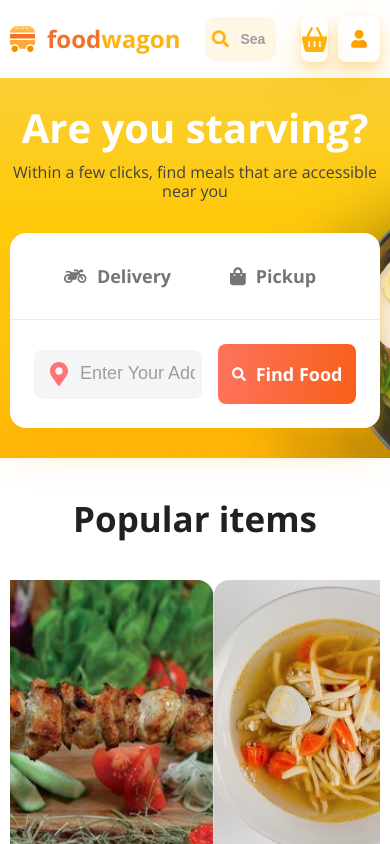
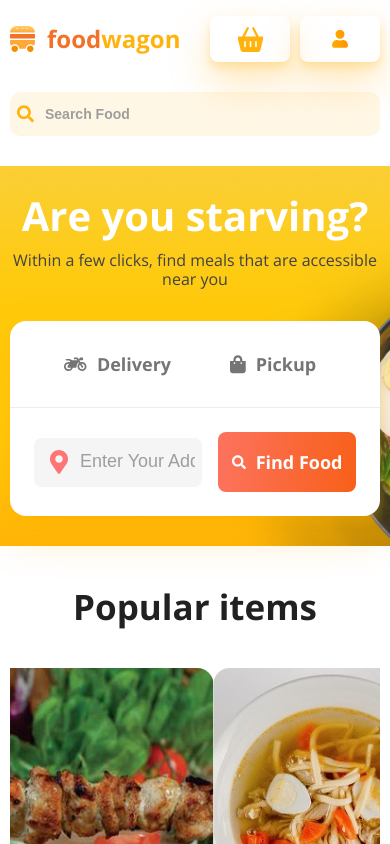
Before and after one commit to boby-boo/food_wagon, a React (Create React App) app: page / in a window 390 px wide. Shown: the top 844 px of the page. Built offline with nearby package versions, Linux system fonts and the light colour scheme; data requests are answered from the project's data file.

Commit message:
refactor: changed header row in  responsive

```diff
--- a/src/components/header/header.scss
+++ b/src/components/header/header.scss
@@ -2,19 +2,25 @@
 
 .header__row {
     padding: 16px 0;
-    @include templateFlex(space-between, center);
+    display: grid;
+    // grid-template-columns: repeat(3, auto);
+    grid-template-columns: 1fr 2fr 1fr;
+    justify-content: space-between;
+    align-items: center;
     column-gap: 25px;
     @media (max-width: 830px) {
         .header__row {
-            &_location {
-                display: none;
-            }
             &_user-panel {
                 display: none;
             }
         }
     };
+    @media (max-width: 600px) {
+        gap: 30px 10px;
+        padding-bottom: 30px;
+    }
     &_logo {
+        justify-self: flex-start;
         @include templateFont(32, 700, 1.2);
         text-transform: lowercase;
         color: $secondary-color;
@@ -26,8 +32,6 @@
             color: $primary-color;
         }
         @media (max-width: 1000px) {
-            grid-column: 1/4;
-            grid-row: 1/2;
             font-size: 24px;
             img {
                 width: 25px;
@@ -58,8 +62,9 @@
         };
     }
     &_search-panel {
-        max-width: 400px;
+        max-width: 450px;
         width: 100%;
+        justify-self: center;
         input {
             width: 100%;
             padding: 14px 10px 14px 35px;
@@ -76,7 +81,7 @@
             &:hover {
                 box-shadow: $primary-shadow;
             }
-            @media(max-width: 900px) {
+            @media(max-width: 1000px) {
                 font-size: 16px;
                 &::placeholder {
                     font-size: 16px;
@@ -89,9 +94,14 @@
                 }
             }
         }
+        @media(max-width: 600px) {
+            grid-column: 1/4;
+            grid-row: 2/3;
+            max-width: 100%;
+        }
     }
     .user-panel {
-        @include templateFlex(space-between, center);
+        @include templateFlex(flex-end, center);
         column-gap: 20px;
         &__basket {
             max-width: 80px;
@@ -113,7 +123,8 @@
         }
         &__login {
             min-height: 46px;
-            min-width: 118px;
+            max-width: 200px;
+            // min-width: 118px;
             width: 100%;
             padding: 5px 12px;
             @include templateFlex(center, center);
@@ -131,7 +142,8 @@
             }
         }
         button,
-        input {
+        input,
+        a {
             min-height: 46px;
             padding: 5px 12px;
             border-radius: 8px;
@@ -152,9 +164,10 @@
                 font-size: 16px;
             }
         }
-        @media (max-width: 660px) {
+        @media (max-width: 750px) {
             .user-panel__login {
-                min-width: 40px;
+                // min-width: 40px;
+                max-width: 80px;
                 justify-content: center;
                 &::before {
                     width: 20px;
@@ -172,6 +185,10 @@
             input::placeholder {
                 font-size: 14px;
             }
+        }
+        @media(max-width: 600px) {
+            grid-column: 2/4;
+            max-width: 100%;
         }
     }
 }
```
